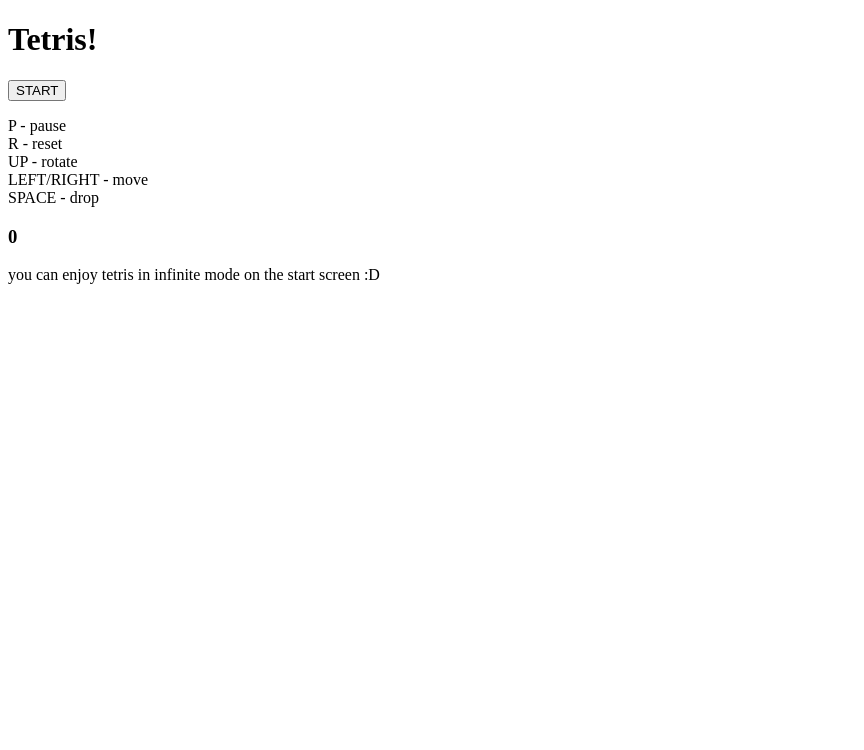
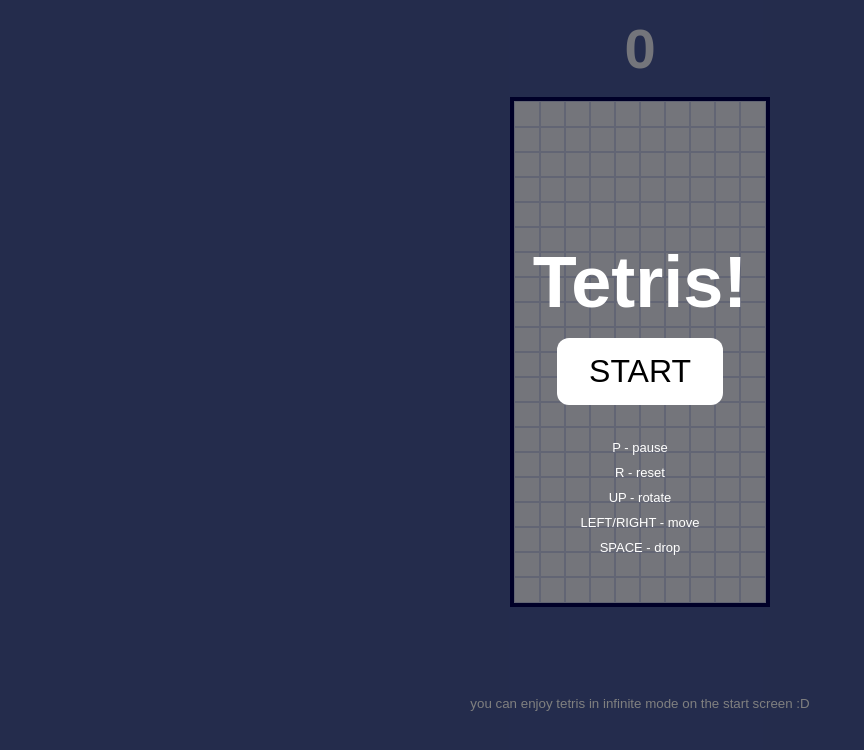
Before and after one commit to nan-noo/Tetris-Game, a plain HTML site: page index.html in a window 1280 px wide. Shown: the whole page, without its empty margins (0-864 px from the left). Drawn offline with Linux system fonts and the light colour scheme; the site is published under a folder, as on GitHub Pages, so addresses that start at the root find nothing.

Commit message:
path change

```diff
--- a/index.html
+++ b/index.html
@@ -5,7 +5,7 @@
     <meta http-equiv="X-UA-Compatible" content="IE=edge">
     <meta name="viewport" content="width=device-width, initial-scale=1.0">
     <title>Tetris!</title>
-    <link rel="stylesheet" href="/css/style.css"/>
+    <link rel="stylesheet" href="css/style.css"/>
 </head>
 <body>
     <div class="wrapper">
@@ -30,6 +30,6 @@
         </div>
         <footer>you can enjoy tetris in infinite mode on the start screen :D </footer>
     </div>
-    <script src="/js/tetris.js" type="module"></script>
+    <script src="js/tetris.js" type="module"></script>
 </body>
 </html>
```
